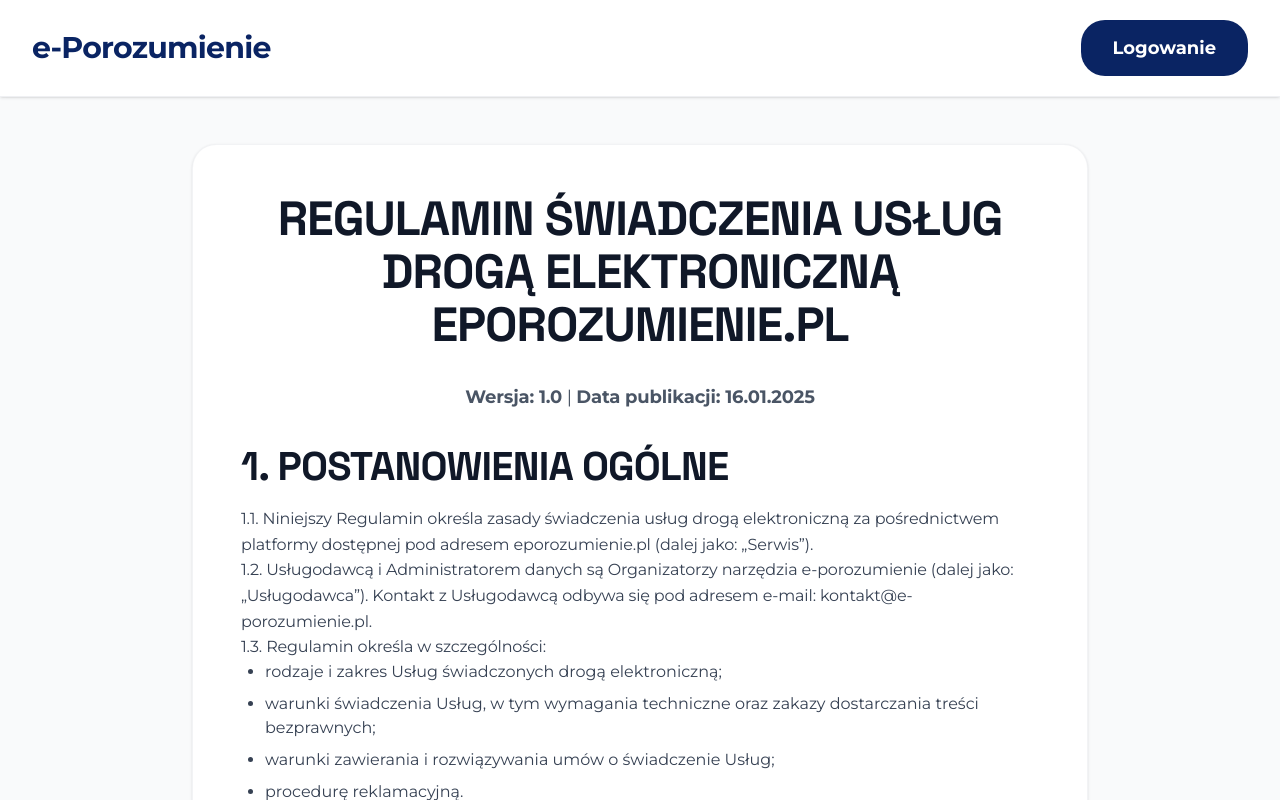
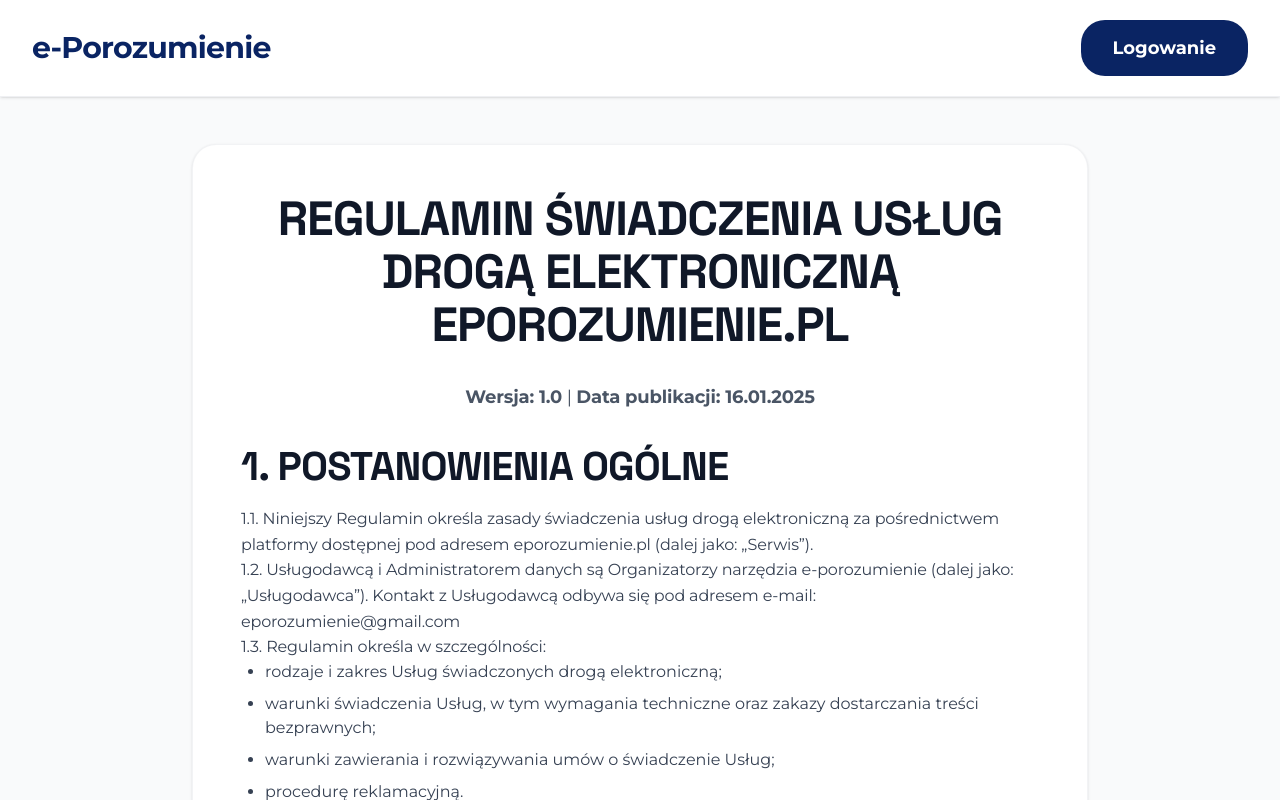
Before and after one commit to meineIt/ePorozumienie, a Next.js app: page /rules in a window 1280 px wide. Shown: the top 800 px of the page. Built offline with nearby package versions, Linux system fonts and the light colour scheme; no server answers.

Commit message:
fix: og-image

```diff
--- a/src/app/layout.tsx
+++ b/src/app/layout.tsx
@@ -29,12 +29,12 @@
   description: "Pierwsza platforma do mediacji online, która wykorzystując AI rozwiązuje spory frankowe w 3 dni zamiast w 15 miesięcy!",
   openGraph: {
     type: "website",
-    url: "https://e-porozumienie.pl/",
+    url: process.env.NEXT_PUBLIC_BASE_URL || 'http://localhost:3000',
     title: "e-Porozumienie | Porozumienie w 3 kliknięcia",
     description: "Pierwsza platforma do mediacji online, która wykorzystując AI rozwiązuje spory frankowe w 3 dni zamiast w 15 miesięcy!",
     images: [
       {
-        url: "https://e-porozumienie.pl/images/og-image.png",
+        url: `${process.env.NEXT_PUBLIC_BASE_URL || "http://localhost:3000"}/images/og-image.png`,
         width: 1200,
         height: 630,
       },
--- a/src/app/rules/page.tsx
+++ b/src/app/rules/page.tsx
@@ -26,7 +26,7 @@
 
                         <p>1.1. Niniejszy Regulamin określa zasady świadczenia usług drogą elektroniczną za pośrednictwem platformy dostępnej pod adresem eporozumienie.pl (dalej jako: &bdquo;Serwis&rdquo;).</p>
 
-                        <p>1.2. Usługodawcą i Administratorem danych są Organizatorzy narzędzia e-porozumienie (dalej jako: &bdquo;Usługodawca&rdquo;). Kontakt z Usługodawcą odbywa się pod adresem e-mail: kontakt@e-porozumienie.pl.</p>
+                        <p>1.2. Usługodawcą i Administratorem danych są Organizatorzy narzędzia e-porozumienie (dalej jako: &bdquo;Usługodawca&rdquo;). Kontakt z Usługodawcą odbywa się pod adresem e-mail: eporozumienie@gmail.com</p>
 
                         <p>1.3. Regulamin określa w szczególności:</p>
                         <ul className="list-disc pl-6 space-y-2 mb-4">
@@ -137,7 +137,7 @@
 
                         <p>10.1. Użytkownik ma prawo złożyć reklamację dotyczącą działania Serwisu.</p>
 
-                        <p>10.2. Reklamacje należy składać drogą elektroniczną na adres: kontakt@e-porozumienie.pl.</p>
+                        <p>10.2. Reklamacje należy składać drogą elektroniczną na adres: eporozumienie@gmail.com.</p>
 
                         <p>10.3. Reklamacja powinna zawierać opis problemu oraz dane umożliwiające identyfikację Konta Użytkownika. Usługodawca rozpatruje reklamacje w terminie 14 dni od ich otrzymania.</p>
 
```
Also changed, not shown: public/images/og-image.png.
